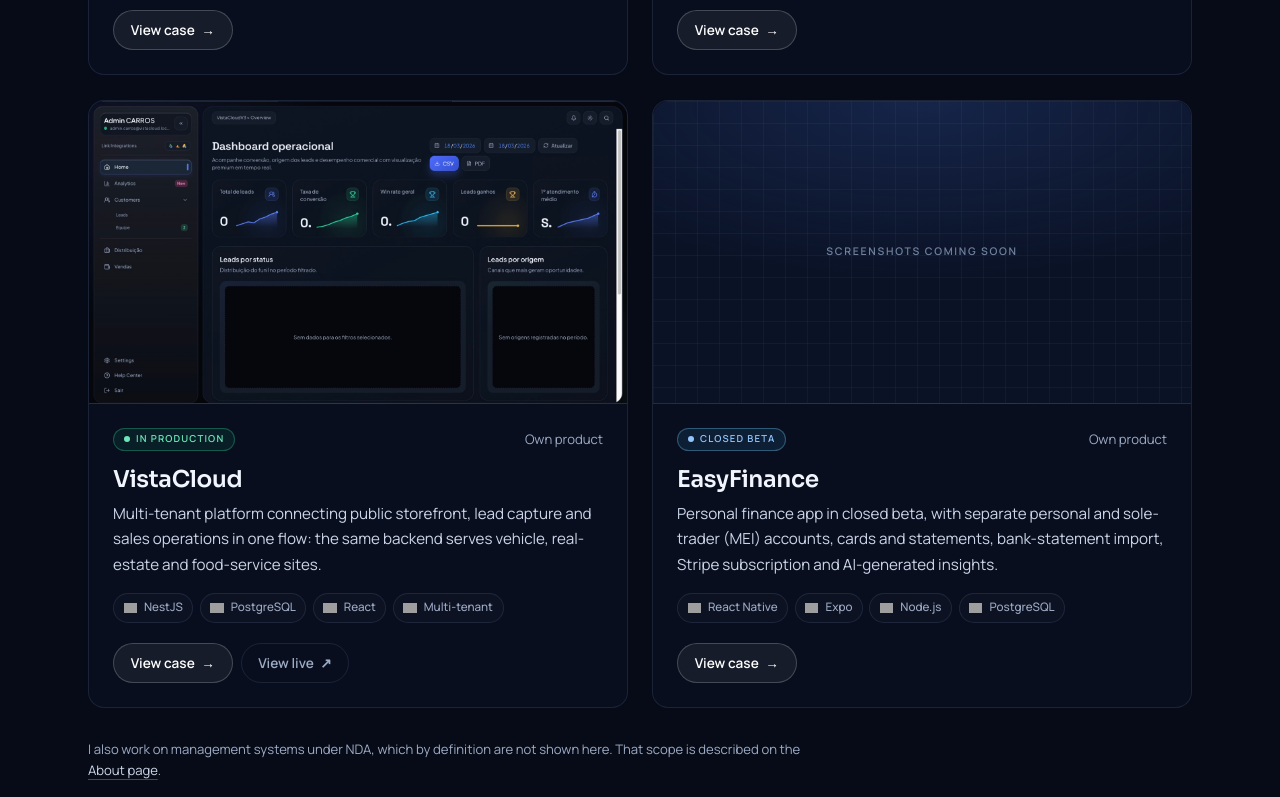
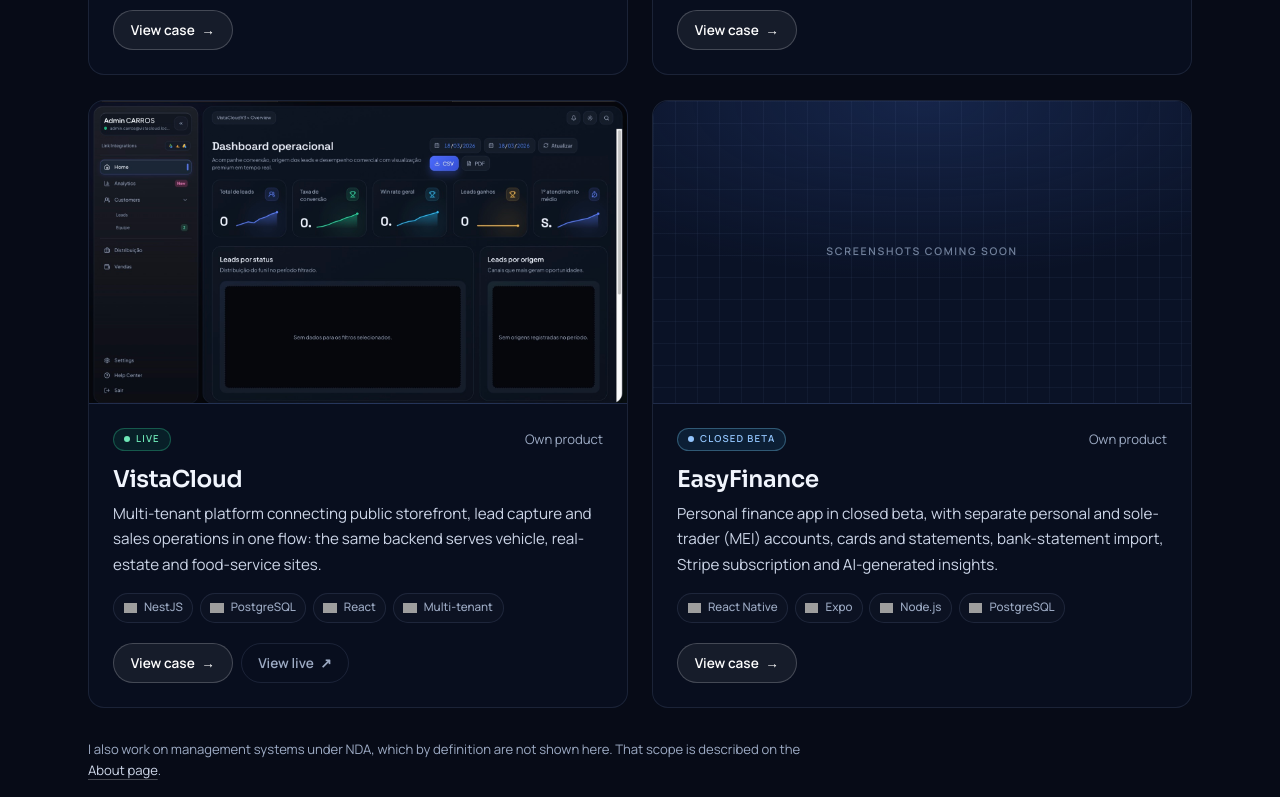
Before and after one commit to GuilhermeFugazza/portifolio, a React (Vite) app: page /projetos in a window 1280 px wide. Shown: the part 906-1703 px from the top of the page. Built offline with nearby package versions, Linux system fonts and the light colour scheme; grey boxes are pictures that could not be loaded.

Commit message:
Corrige o status do VistaCloud (publicado para validação, sem clientes) e detalha o papel de tech lead

```diff
--- a/src/data/projects.en.js
+++ b/src/data/projects.en.js
@@ -83,9 +83,9 @@
   vistacloud: {
     shortDescription:
       "Multi-tenant platform connecting public storefront, lead capture and sales operations in one flow: the same backend serves vehicle, real-estate and food-service sites.",
-    status: "In production",
+    status: "Live",
     overview:
-      "Own product, sold to dealerships. One backend, one operations panel and several public storefronts across segments. The lead comes in through the site, is distributed automatically, and the team follows it to the sale in the same place.",
+      "Own product, built for dealerships and published for validation ahead of sales. One backend, one operations panel and several public storefronts across segments. The lead comes in through the site, is distributed automatically, and the team follows it to the sale in the same place.",
     problem:
       "A small dealership lives with a catalogue on a site that talks to nothing and leads landing loose on WhatsApp. Nobody knows which listing they came from, how long first contact took or who was handling the customer.",
     solution:
@@ -99,7 +99,7 @@
       "Deployment on Coolify with PostgreSQL in the same compose and a reverse proxy to the API"
     ],
     statusDetail:
-      "In production at business.ftechworks.com.br, with real clients operating. About 52k lines across API, panel and storefronts.",
+      "Live at business.ftechworks.com.br, in validation with dealerships ahead of commercial launch. About 52k lines across API, panel and storefronts.",
     keyMessage: "One backend, many segments: the tenant defines the catalogue, not the code.",
     keyHighlights: [
       "A lead from the public form arrives already distributed by the tenant's active rule.",
--- a/src/data/projects.js
+++ b/src/data/projects.js
@@ -115,10 +115,10 @@
     name: "VistaCloud",
     shortDescription:
       "Plataforma multi-tenant que liga vitrine pública, captação de lead e operação comercial num fluxo único: o mesmo backend serve sites de veículos, imóveis e food service.",
-    status: "Em produção",
+    status: "No ar",
     stack: ["NestJS", "PostgreSQL", "React", "Multi-tenant"],
     overview:
-      "Produto próprio, vendido para revendas. Um backend, um painel operacional e várias vitrines públicas de segmentos diferentes. O lead entra pelo site, é distribuído automaticamente e a operação acompanha até a venda no mesmo lugar.",
+      "Produto próprio, construído para revendas e publicado para validação antes da venda. Um backend, um painel operacional e várias vitrines públicas de segmentos diferentes. O lead entra pelo site, é distribuído automaticamente e a operação acompanha até a venda no mesmo lugar.",
     problem:
       "Revenda pequena vive com o catálogo num site que não conversa com nada e o lead chegando solto no WhatsApp. Ninguém sabe de qual anúncio veio, quanto tempo demorou o primeiro atendimento nem quem estava com o cliente.",
     solution:
@@ -143,7 +143,7 @@
     ],
     desktopGalleryFolder: "VistaCloud",
     statusDetail:
-      "Em produção em business.ftechworks.com.br, com clientes reais operando. Cerca de 52 mil linhas entre API, painel e vitrines.",
+      "No ar em business.ftechworks.com.br, em validação com revendas antes da comercialização. Cerca de 52 mil linhas entre API, painel e vitrines.",
     keyMessage:
       "Um backend, vários segmentos: o tenant define o catálogo, não o código.",
     keyHighlights: [
@@ -162,7 +162,7 @@
       "Dashboard de conversão e origem de lead, analytics do funil e gestão de equipe por empresa.",
     links: [
       {
-        label: "Ver em produção",
+        label: "Ver no ar",
         href: "https://business.ftechworks.com.br",
         kind: "live"
       }
--- a/src/i18n/strings.js
+++ b/src/i18n/strings.js
@@ -46,8 +46,8 @@
     },
     proof: [
       { value: "4", label: { pt: "sistemas construídos ponta a ponta", en: "systems built end to end" } },
-      { value: "1", label: { pt: "em produção com clientes reais", en: "in production with real clients" } },
-      { value: "2", label: { pt: "em testes com usuários reais", en: "in testing with real users" } }
+      { value: "2", label: { pt: "em testes com usuários reais", en: "in testing with real users" } },
+      { value: "3", label: { pt: "desenvolvedores liderados como tech lead", en: "developers led as tech lead" } }
     ],
     moreEyebrow: { pt: "Projetos", en: "Projects" },
     moreTitle: { pt: "Mais três sistemas, cada um com o problema que resolveu", en: "Three more systems, each with the problem it solved" },
@@ -83,13 +83,13 @@
       en: "Four systems where I built the database, the API, the interface and the server. Each case starts from the problem behind the technical decision, not just the tech list."
     },
     countSystems: { pt: "Sistemas", en: "Systems" },
-    countLive: { pt: "Em produção", en: "In production" },
+    countLive: { pt: "No ar", en: "Live" },
     ndaNote: {
       pt: "Atuo também em sistemas de gestão sob contrato de confidencialidade, que por definição não aparecem aqui. Esse escopo está descrito na página",
       en: "I also work on management systems under NDA, which by definition are not shown here. That scope is described on the"
     },
     ndaLink: { pt: "Sobre", en: "About page" },
-    liveButton: { pt: "Ver em produção", en: "View live" }
+    liveButton: { pt: "Ver no ar", en: "View live" }
   },
   detail: {
     backCrumb: { pt: "← Projetos", en: "← Projects" },
@@ -147,23 +147,23 @@
         role: { pt: "Fundador e engenheiro", en: "Founder and engineer" },
         org: "FTech Works",
         summary: {
-          pt: "Produtos próprios e projetos sob contrato. Quatro sistemas construídos ponta a ponta: um em produção com clientes, dois em fase de testes com usuários reais.",
-          en: "Own products and contract work. Four systems built end to end: one in production with clients, two in testing with real users."
+          pt: "Produtos próprios e projetos sob contrato. Quatro sistemas construídos ponta a ponta: dois em fase de testes com usuários reais e um publicado para validação.",
+          en: "Own products and contract work. Four systems built end to end: two in testing with real users and one published for validation."
         },
         points: [
           { pt: "Mensageria de Condomínios: gestão condominial multi-tenant com reconhecimento facial, on-premise no cliente, em homologação", en: "Condominium Mailroom: multi-tenant condo management with facial recognition, on-premise at the client, in acceptance testing" },
-          { pt: "VistaCloud: plataforma comercial multi-tenant, em produção com revendas", en: "VistaCloud: multi-tenant sales platform, in production with dealerships" },
+          { pt: "VistaCloud: plataforma comercial multi-tenant, publicada para validação com revendas", en: "VistaCloud: multi-tenant sales platform, published for validation with dealerships" },
           { pt: "EasyFinance: app financeiro em beta fechado, Stripe e certificate pinning", en: "EasyFinance: finance app in closed beta, Stripe and certificate pinning" },
           { pt: "Comandafy: PDV offline-first com emissão fiscal, em pré-lançamento", en: "Comandafy: offline-first POS with tax invoicing, in pre-launch" }
         ]
       },
       {
         period: { pt: "Atual", en: "Present" },
-        role: { pt: "Desenvolvedor de sistemas", en: "Systems developer" },
+        role: { pt: "Tech Lead", en: "Tech Lead" },
         org: { pt: "Empresa de administração condominial e aeronáutica", en: "Condominium and aviation management company" },
         summary: {
-          pt: "Sistemas de gestão empresarial sob contrato de confidencialidade: integrações financeiras, APIs multi-tenant, automações operacionais e sustentação em Linux.",
-          en: "Business management systems under NDA: financial integrations, multi-tenant APIs, operational automation and Linux operations."
+          pt: "Tech lead de uma equipe de três desenvolvedores. Sistemas de gestão sob confidencialidade: integrações financeiras, APIs multi-tenant e automações que economizam de 2 a 3 horas por dia das equipes de atendimento e financeiro.",
+          en: "Tech lead of a three-developer team. Business management systems under NDA: financial integrations, multi-tenant APIs and automations that save the support and finance teams 2 to 3 hours a day."
         },
         points: []
       }
--- a/src/lib/status.js
+++ b/src/lib/status.js
@@ -1,7 +1,7 @@
 // Mapeia o texto de status (PT ou EN) para o modificador visual do selo.
 export const statusModifier = (status = "") => {
   const s = status.normalize("NFD").replace(/[̀-ͯ]/g, "").toLowerCase();
-  if (/produc|production/.test(s)) return "status-pill--live";
+  if (/produc|production|no ar|^live$/.test(s)) return "status-pill--live";
   if (/desenvolv|develop/.test(s)) return "status-pill--wip";
   if (/homolog|beta|teste|testing/.test(s)) return "status-pill--test";
   return "";
--- a/src/pages/Projects.jsx
+++ b/src/pages/Projects.jsx
@@ -8,7 +8,7 @@
 export default function Projects() {
   const { t } = useLang();
   const projects = useProjects();
-  const live = projects.filter((p) => /produ/i.test(p.status)).length;
+  const live = projects.filter((p) => /produ|no ar|^live$/i.test(p.status)).length;
   const s = strings.projects;
 
   return (
```
